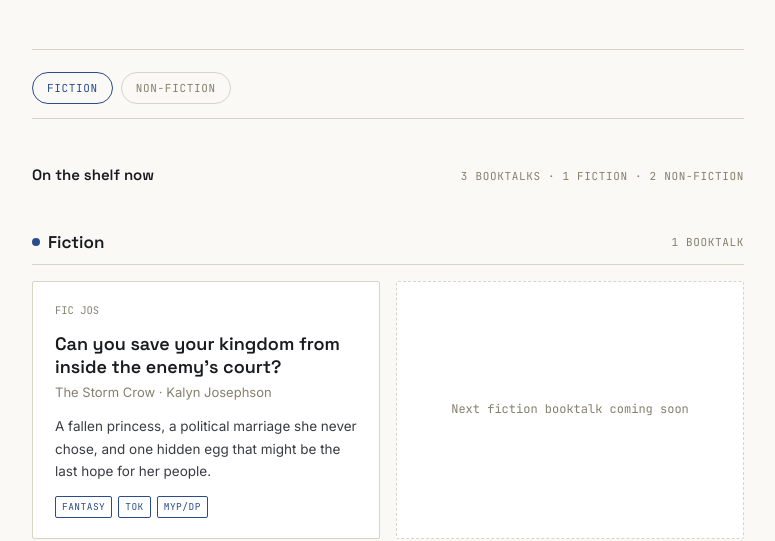
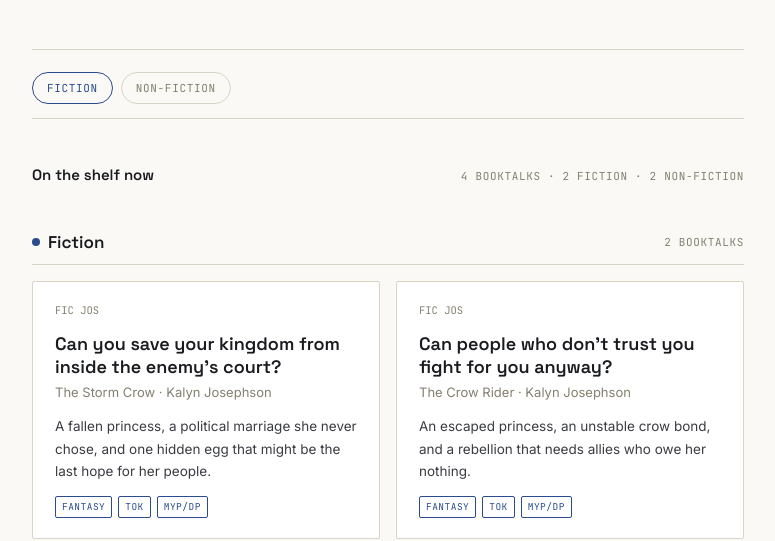
Before and after one commit to allenvincentlucas/learning-commons-booktalks, a plain HTML site: page index.html in a window 1280 px wide. Shown: the part 288-829 px from the top of the page, without its empty margins (252-1027 px from the left). Drawn offline with Linux system fonts and the light colour scheme.

Commit message:
Add The Crow Rider tile to homepage; update counts

```diff
--- a/index.html
+++ b/index.html
@@ -45,13 +45,13 @@
 
   <div class="shelf-controls">
     <h2 style="font-size:15px;">On the shelf now</h2>
-    <span class="shelf-count">3 booktalks &middot; 1 fiction &middot; 2 non-fiction</span>
+    <span class="shelf-count">4 booktalks &middot; 2 fiction &middot; 2 non-fiction</span>
   </div>
 
   <div class="shelf-section" id="fiction">
     <div class="shelf-section-head">
       <h3 class="shelf-section-title">Fiction</h3>
-      <span class="shelf-section-count">1 booktalk</span>
+      <span class="shelf-section-count">2 booktalks</span>
     </div>
     <div class="shelf-grid">
 
@@ -60,6 +60,18 @@
         <div class="tile-title">Can you save your kingdom from inside the enemy's court?</div>
         <div class="tile-author">The Storm Crow &middot; Kalyn Josephson</div>
         <p class="tile-hook">A fallen princess, a political marriage she never chose, and one hidden egg that might be the last hope for her people.</p>
+        <div class="tile-tags">
+          <span class="tile-tag">Fantasy</span>
+          <span class="tile-tag">TOK</span>
+          <span class="tile-tag">MYP/DP</span>
+        </div>
+      </a>
+
+      <a class="shelf-tile" href="the-crow-rider/">
+        <div class="tile-call">FIC JOS</div>
+        <div class="tile-title">Can people who don't trust you fight for you anyway?</div>
+        <div class="tile-author">The Crow Rider &middot; Kalyn Josephson</div>
+        <p class="tile-hook">An escaped princess, an unstable crow bond, and a rebellion that needs allies who owe her nothing.</p>
         <div class="tile-tags">
           <span class="tile-tag">Fantasy</span>
           <span class="tile-tag">TOK</span>
```
